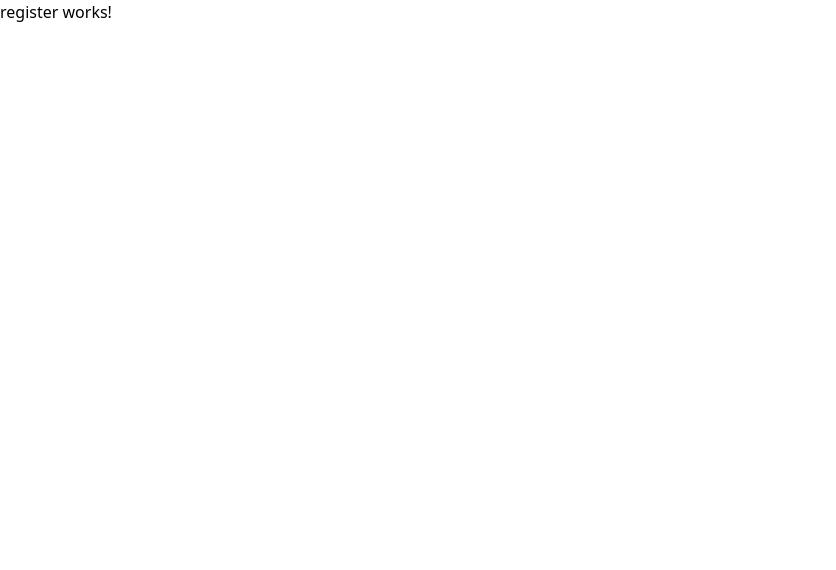
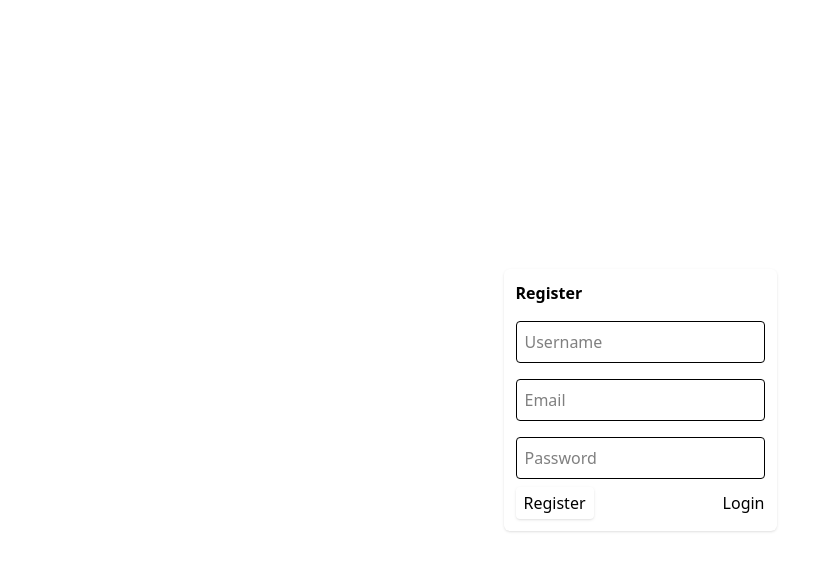
Before and after one commit to Tinku0/mean-journey, an Angular app in the folder client/: page /register in a window 1280 px wide. Shown: the top 570 px of the page, without its empty margins (0-836 px from the left). Built offline with nearby package versions, Linux system fonts and the light colour scheme.

Commit message:
login & register components ui

```diff
--- a/client/src/app/pages/login/login.component.html
+++ b/client/src/app/pages/login/login.component.html
@@ -6,7 +6,10 @@
                 <input type="text" class="border-1 rounded-sm p-2" formControlName="username" placeholder="Username" />
                 <input type="text" class="border-1 rounded-sm p-2" formControlName="password" placeholder="Password" />
             </div>
-            <button class="shadow-sm py-1 px-2 mt-2 rounded-sm cursor-pointer hover:bg-[skyblue] hover:text-white" type="submit">Login</button>
+            <div class="flex items-center mt-2">
+                <button class="shadow-sm py-1 px-2 rounded-sm cursor-pointer hover:bg-[skyblue] hover:text-white" type="submit">Login</button>
+                <a class="ms-auto" [routerLink]="['/register']">Register</a>
+            </div>
         </form>
     </div>
 </div>
--- a/client/src/app/pages/login/login.component.ts
+++ b/client/src/app/pages/login/login.component.ts
@@ -1,26 +1,31 @@
 import { Component } from '@angular/core';
-import { FormControl, FormGroup, FormsModule, ReactiveFormsModule, Validators } from '@angular/forms';
+import {
+  FormControl,
+  FormGroup,
+  FormsModule,
+  ReactiveFormsModule,
+  Validators,
+} from '@angular/forms';
+import { RouterModule } from '@angular/router';
 
 @Component({
   selector: 'app-login',
   standalone: true,
-  imports: [FormsModule, ReactiveFormsModule],
+  imports: [FormsModule, ReactiveFormsModule, RouterModule],
   templateUrl: './login.component.html',
-  styleUrl: './login.component.css'
+  styleUrl: './login.component.css',
 })
 export class LoginComponent {
-
   loginForm!: FormGroup;
 
-  constructor(){
+  constructor() {
     this.loginForm = new FormGroup({
       username: new FormControl('', Validators.required),
-      password: new FormControl('', Validators.required)
-    })
+      password: new FormControl('', Validators.required),
+    });
   }
 
-  login(){
-    console.log(this.loginForm.value)
+  login() {
+    console.log(this.loginForm.value);
   }
-
 }
--- a/client/src/app/pages/register/register.component.html
+++ b/client/src/app/pages/register/register.component.html
@@ -1 +1,16 @@
-<p>register works!</p>
+<div class="flex justify-center items-center h-screen">
+    <div class="shadow-sm p-3 rounded-md">
+        <form [formGroup]="registerForm" (ngSubmit)="register()">
+            <div class="flex flex-col gap-4">
+                <h3 class="font-bold">Register</h3>
+                <input type="text" class="border-1 rounded-sm p-2" formControlName="username" placeholder="Username" />
+                <input type="text" class="border-1 rounded-sm p-2" formControlName="email" placeholder="Email" />
+                <input type="text" class="border-1 rounded-sm p-2" formControlName="password" placeholder="Password" />
+            </div>
+            <div class="flex items-center mt-2">
+                <button class="shadow-sm py-1 px-2 rounded-sm cursor-pointer hover:bg-[skyblue] hover:text-white" type="submit">Register</button>
+                <a class="ms-auto" [routerLink]="['/login']">Login</a>
+            </div>
+        </form>
+    </div>
+</div>
--- a/client/src/app/pages/register/register.component.ts
+++ b/client/src/app/pages/register/register.component.ts
@@ -1,12 +1,32 @@
 import { Component } from '@angular/core';
+import {
+  FormControl,
+  FormGroup,
+  FormsModule,
+  ReactiveFormsModule,
+  Validators,
+} from '@angular/forms';
+import { RouterModule } from '@angular/router';
 
 @Component({
   selector: 'app-register',
   standalone: true,
-  imports: [],
+  imports: [FormsModule, ReactiveFormsModule, RouterModule],
   templateUrl: './register.component.html',
-  styleUrl: './register.component.css'
+  styleUrl: './register.component.css',
 })
 export class RegisterComponent {
+  registerForm!: FormGroup;
 
+  constructor() {
+    this.registerForm = new FormGroup({
+      username: new FormControl('', Validators.required),
+      email: new FormControl('', [Validators.required, Validators.email]),
+      password: new FormControl('', Validators.required),
+    });
+  }
+
+  register() {
+    console.log(this.registerForm.value);
+  }
 }
```
